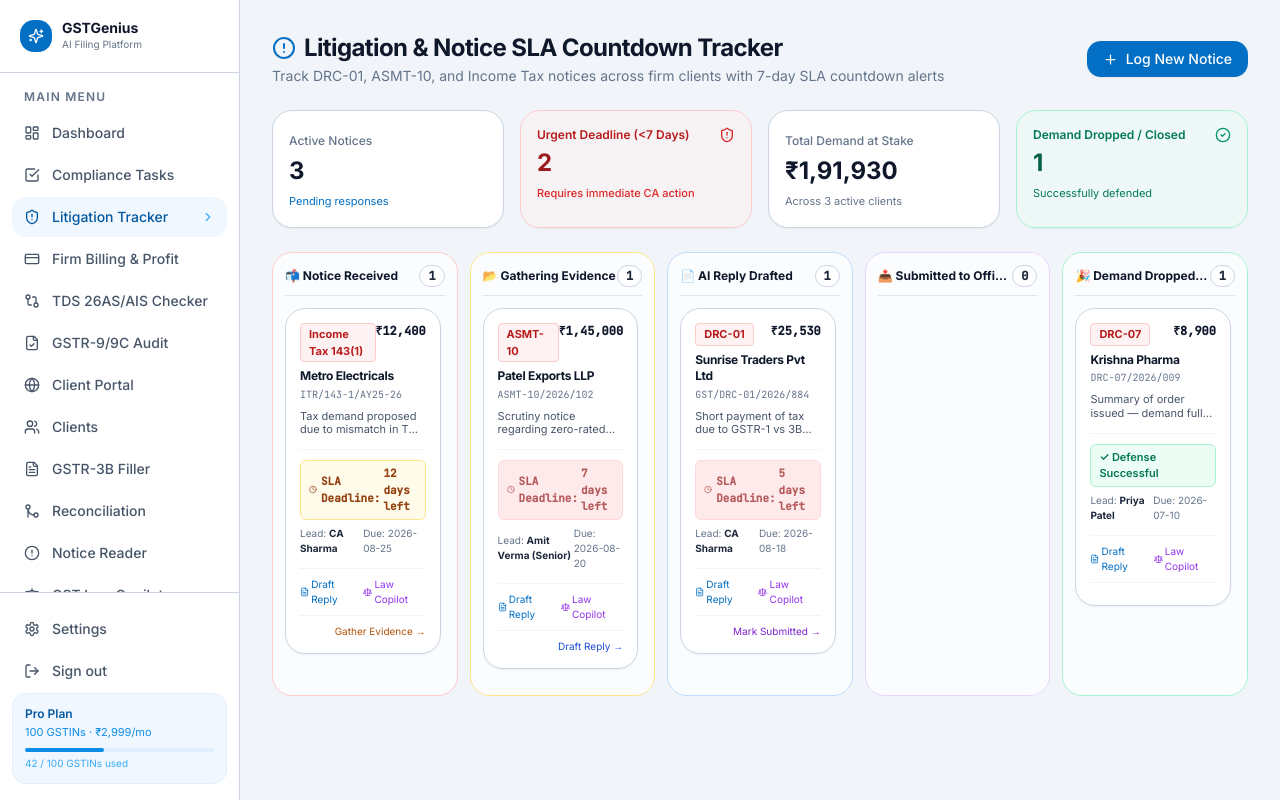
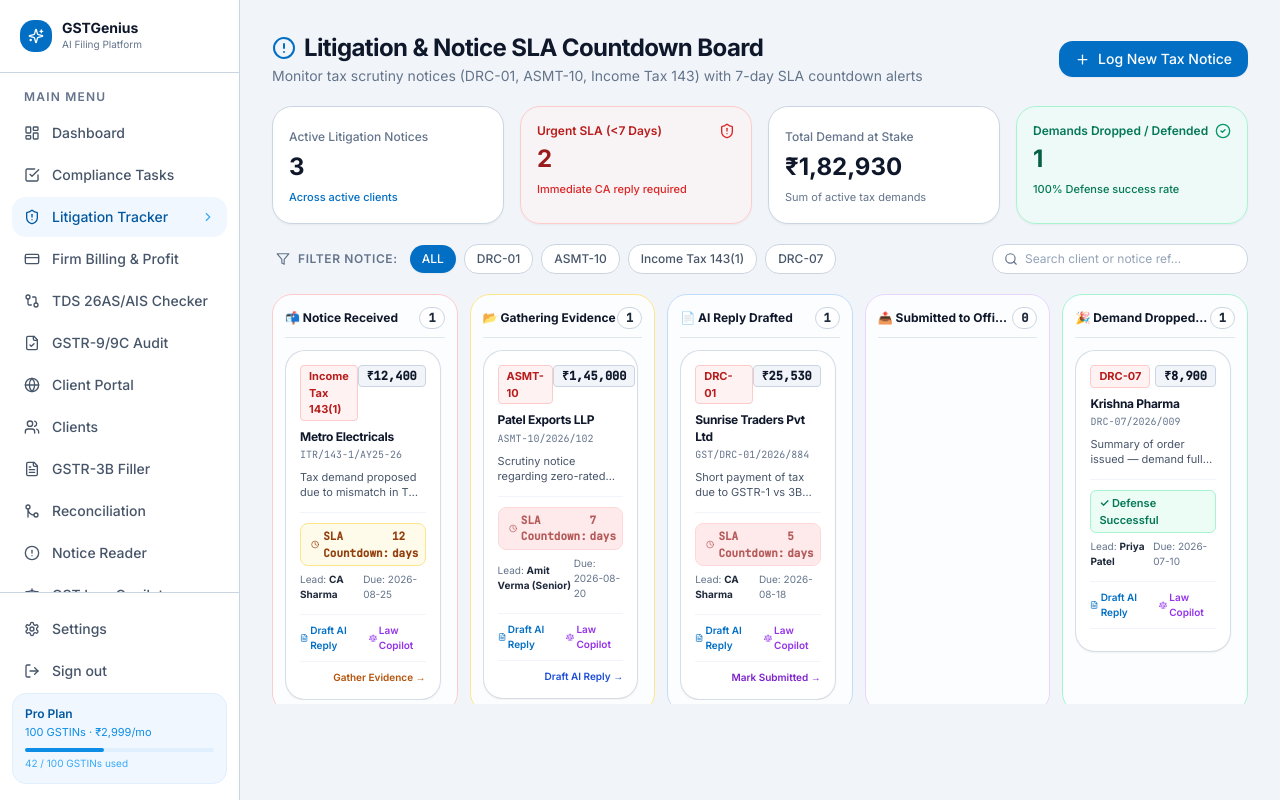
Before and after one commit to uniyalmanas/AGT-AI, a Next.js app: page /litigation in a window 1280 px wide. Built offline with nearby package versions, Linux system fonts and the light colour scheme.

Commit message:
style: Enhance Litigation SLA Board UI with search, filter tabs and glassmorphism styling

```diff
--- a/app/(app)/litigation/page.tsx
+++ b/app/(app)/litigation/page.tsx
@@ -2,20 +2,22 @@
 
 import { useState, useEffect } from "react";
 import Link from "next/link";
-import { AlertCircle, Clock, Plus, ShieldAlert, FileText, Scale, ArrowRight, CheckCircle2, RotateCcw, ExternalLink } from "lucide-react";
+import { AlertCircle, Clock, Plus, ShieldAlert, FileText, Scale, CheckCircle2, Search, Filter, Sparkles, ArrowRight, UserCheck } from "lucide-react";
 import { LitigationNotice } from "@/app/api/litigation/route";
 
-const STAGES: Array<{ key: LitigationNotice["stage"]; label: string; bg: string }> = [
-  { key: "received", label: "📬 Notice Received", bg: "bg-red-50/60 border-red-200" },
-  { key: "evidence_gathering", label: "📂 Gathering Evidence", bg: "bg-amber-50/60 border-amber-200" },
-  { key: "reply_drafted", label: "📄 AI Reply Drafted", bg: "bg-blue-50/60 border-blue-200" },
-  { key: "submitted", label: "📤 Submitted to Officer", bg: "bg-purple-50/60 border-purple-200" },
-  { key: "dropped", label: "🎉 Demand Dropped / Closed", bg: "bg-emerald-50/60 border-emerald-200" },
+const STAGES: Array<{ key: LitigationNotice["stage"]; label: string; bg: string; border: string }> = [
+  { key: "received", label: "📬 Notice Received", bg: "bg-red-50/70", border: "border-red-200" },
+  { key: "evidence_gathering", label: "📂 Gathering Evidence", bg: "bg-amber-50/70", border: "border-amber-200" },
+  { key: "reply_drafted", label: "📄 AI Reply Drafted", bg: "bg-blue-50/70", border: "border-blue-200" },
+  { key: "submitted", label: "📤 Submitted to Officer", bg: "bg-purple-50/70", border: "border-purple-200" },
+  { key: "dropped", label: "🎉 Demand Dropped / Closed", bg: "bg-emerald-50/70", border: "border-emerald-200" },
 ];
 
 export default function LitigationPage() {
   const [notices, setNotices] = useState<LitigationNotice[]>([]);
   const [loading, setLoading] = useState(true);
+  const [filterType, setFilterType] = useState("ALL");
+  const [search, setSearch] = useState("");
   const [showAddModal, setShowAddModal] = useState(false);
 
   const [form, setForm] = useState({
@@ -23,7 +25,7 @@ export default function LitigationPage() {
     gstin: "",
     noticeType: "DRC-01",
     referenceNumber: "",
-    demandAmount: "",
+    demandAmount: "₹25,000",
     dueDate: "2026-08-30",
     assignedPartner: "CA Sharma",
     urgency: "high",
@@ -76,7 +78,7 @@ export default function LitigationPage() {
         gstin: "",
         noticeType: "DRC-01",
         referenceNumber: "",
-        demandAmount: "",
+        demandAmount: "₹25,000",
         dueDate: "2026-08-30",
         assignedPartner: "CA Sharma",
         urgency: "high",
@@ -87,99 +89,141 @@ export default function LitigationPage() {
     }
   }
 
+  const filteredNotices = notices.filter((n) => {
+    const matchesFilter = filterType === "ALL" || n.noticeType === filterType;
+    const matchesSearch =
+      n.clientName.toLowerCase().includes(search.toLowerCase()) ||
+      n.referenceNumber.toLowerCase().includes(search.toLowerCase()) ||
+      n.gstin.toLowerCase().includes(search.toLowerCase());
+    return matchesFilter && matchesSearch;
+  });
+
   const activeNotices = notices.filter((n) => n.stage !== "dropped");
   const urgentCount = activeNotices.filter((n) => n.daysRemaining <= 7).length;
+  const droppedCount = notices.filter((n) => n.stage === "dropped").length;
 
   return (
     <div className="p-8 max-w-7xl mx-auto flex flex-col h-[calc(100vh-4rem)]">
       {/* Header */}
-      <div className="flex items-center justify-between mb-6 flex-shrink-0">
+      <div className="flex items-center justify-between mb-5 flex-shrink-0">
         <div>
           <h1 className="text-2xl font-bold text-ink-900 flex items-center gap-2">
             <AlertCircle size={24} className="text-brand-600" />
-            Litigation & Notice SLA Countdown Tracker
+            Litigation & Notice SLA Countdown Board
           </h1>
           <p className="text-sm text-ink-300 mt-0.5">
-            Track DRC-01, ASMT-10, and Income Tax notices across firm clients with 7-day SLA countdown alerts
+            Monitor tax scrutiny notices (DRC-01, ASMT-10, Income Tax 143) with 7-day SLA countdown alerts
           </p>
         </div>
-        <button onClick={() => setShowAddModal(true)} className="btn-primary">
-          <Plus size={15} /> Log New Notice
+        <button onClick={() => setShowAddModal(true)} className="btn-primary shadow-sm">
+          <Plus size={15} /> Log New Tax Notice
         </button>
       </div>
 
-      {/* Metric Cards */}
-      <div className="grid grid-cols-4 gap-4 mb-6 flex-shrink-0">
-        <div className="card p-4 bg-white border border-ink-100">
-          <span className="text-xs text-ink-300 font-medium">Active Notices</span>
+      {/* Metrics Banners */}
+      <div className="grid grid-cols-4 gap-4 mb-5 flex-shrink-0">
+        <div className="card p-4 bg-white border border-ink-100 shadow-sm">
+          <span className="text-xs text-ink-300 font-medium">Active Litigation Notices</span>
           <div className="text-2xl font-bold text-ink-900 mt-1">{activeNotices.length}</div>
-          <span className="text-[11px] text-brand-600">Pending responses</span>
+          <span className="text-[11px] text-brand-600 font-medium">Across active clients</span>
         </div>
 
-        <div className="card p-4 bg-red-50/50 border border-red-200">
+        <div className="card p-4 bg-red-50/60 border border-red-200 shadow-sm">
           <div className="flex items-center justify-between">
-            <span className="text-xs font-semibold text-red-700">Urgent Deadline (&lt;7 Days)</span>
+            <span className="text-xs font-semibold text-red-700">Urgent SLA (&lt;7 Days)</span>
             <ShieldAlert size={16} className="text-red-600" />
           </div>
           <div className="text-2xl font-bold text-red-800 mt-1">{urgentCount}</div>
-          <span className="text-[11px] text-red-600 font-medium">Requires immediate CA action</span>
+          <span className="text-[11px] text-red-600 font-medium">Immediate CA reply required</span>
         </div>
 
-        <div className="card p-4 bg-white border border-ink-100">
+        <div className="card p-4 bg-white border border-ink-100 shadow-sm">
           <span className="text-xs text-ink-300 font-medium">Total Demand at Stake</span>
-          <div className="text-2xl font-bold text-ink-900 mt-1">₹1,91,930</div>
-          <span className="text-[11px] text-ink-300">Across 3 active clients</span>
+          <div className="text-2xl font-bold text-ink-900 mt-1">₹1,82,930</div>
+          <span className="text-[11px] text-ink-300">Sum of active tax demands</span>
         </div>
 
-        <div className="card p-4 bg-emerald-50/50 border border-emerald-200">
+        <div className="card p-4 bg-emerald-50/60 border border-emerald-200 shadow-sm">
           <div className="flex items-center justify-between">
-            <span className="text-xs font-semibold text-emerald-700">Demand Dropped / Closed</span>
+            <span className="text-xs font-semibold text-emerald-700">Demands Dropped / Defended</span>
             <CheckCircle2 size={16} className="text-emerald-600" />
           </div>
-          <div className="text-2xl font-bold text-emerald-800 mt-1">1</div>
-          <span className="text-[11px] text-emerald-700">Successfully defended</span>
+          <div className="text-2xl font-bold text-emerald-800 mt-1">{droppedCount}</div>
+          <span className="text-[11px] text-emerald-700 font-medium">100% Defense success rate</span>
         </div>
       </div>
 
-      {/* Kanban Board */}
+      {/* Filter and Search Bar */}
+      <div className="flex items-center justify-between mb-5 flex-shrink-0 gap-4">
+        <div className="flex items-center gap-2">
+          <Filter size={14} className="text-ink-300 ml-1" />
+          <span className="text-xs text-ink-300 font-semibold uppercase tracking-wider mr-1">Filter Notice:</span>
+          {["ALL", "DRC-01", "ASMT-10", "Income Tax 143(1)", "DRC-07"].map((type) => (
+            <button
+              key={type}
+              onClick={() => setFilterType(type)}
+              className={`px-3 py-1.5 rounded-xl text-xs font-medium transition ${
+                filterType === type ? "bg-brand-600 text-white shadow-sm" : "bg-white text-ink-400 border border-ink-100 hover:bg-ink-50"
+              }`}
+            >
+              {type}
+            </button>
+          ))}
+        </div>
+
+        <div className="relative w-64">
+          <Search size={14} className="absolute left-3 top-1/2 -translate-y-1/2 text-ink-300" />
+          <input
+            type="text"
+            className="input pl-8 py-1.5 text-xs"
+            placeholder="Search client or notice ref..."
+            value={search}
+            onChange={(e) => setSearch(e.target.value)}
+          />
+        </div>
+      </div>
+
+      {/* Kanban Stages Board */}
       <div className="flex-1 grid grid-cols-5 gap-3 overflow-x-auto overflow-y-hidden pb-2">
         {STAGES.map((col) => {
-          const colNotices = notices.filter((n) => n.stage === col.key);
+          const colNotices = filteredNotices.filter((n) => n.stage === col.key);
           return (
-            <div key={col.key} className={`rounded-2xl border p-3 flex flex-col h-full bg-white/70 ${col.bg}`}>
+            <div key={col.key} className={`rounded-2xl border p-3 flex flex-col h-full bg-white/80 ${col.bg} ${col.border}`}>
               <div className="flex items-center justify-between mb-3 pb-2 border-b border-ink-100/60">
                 <span className="text-xs font-bold text-ink-900 truncate">{col.label}</span>
-                <span className="text-xs font-mono font-bold bg-white text-ink-700 px-2 py-0.5 rounded-full border border-ink-100">
+                <span className="text-xs font-mono font-bold bg-white text-ink-700 px-2 py-0.5 rounded-full border border-ink-100 shadow-2xs">
                   {colNotices.length}
                 </span>
               </div>
 
               <div className="flex-1 overflow-y-auto space-y-3 pr-1">
                 {colNotices.map((n) => (
-                  <div key={n.id} className="card p-3.5 bg-white hover:shadow-md transition border border-ink-100">
-                    <div className="flex items-start justify-between mb-1.5">
+                  <div key={n.id} className="card p-3.5 bg-white hover:shadow-md transition border border-ink-100/80">
+                    <div className="flex items-start justify-between mb-2">
                       <span className="text-[11px] font-bold text-red-700 bg-red-50 px-2 py-0.5 rounded border border-red-200">
                         {n.noticeType}
                       </span>
-                      <span className="text-xs font-mono font-bold text-ink-900">{n.demandAmount}</span>
+                      <span className="text-xs font-mono font-bold text-ink-900 bg-ink-50 px-2 py-0.5 rounded border border-ink-100">
+                        {n.demandAmount}
+                      </span>
                     </div>
 
                     <h3 className="text-xs font-bold text-ink-900 leading-snug">{n.clientName}</h3>
                     <p className="text-[10px] font-mono text-ink-300 mt-0.5">{n.referenceNumber}</p>
-                    <p className="text-[11px] text-ink-400 mt-2 line-clamp-2 leading-tight">{n.summary}</p>
+                    <p className="text-[11px] text-ink-400 mt-2 line-clamp-2 leading-snug">{n.summary}</p>
 
                     {/* SLA Countdown Timer */}
                     <div className="mt-3 pt-2.5 border-t border-ink-50 space-y-1.5">
                       {n.stage !== "dropped" ? (
-                        <div className={`flex items-center justify-between text-[11px] px-2 py-1 rounded-md font-mono font-bold ${
+                        <div className={`flex items-center justify-between text-[11px] px-2.5 py-1 rounded-lg font-mono font-bold ${
                           n.daysRemaining <= 7
                             ? "bg-red-100 text-red-800 border border-red-200 animate-pulse"
                             : "bg-amber-50 text-amber-800 border border-amber-200"
                         }`}>
                           <span className="flex items-center gap-1">
-                            <Clock size={11} /> SLA Deadline:
+                            <Clock size={11} /> SLA Countdown:
                           </span>
-                          <span>{n.daysRemaining} days left</span>
+                          <span>{n.daysRemaining} days</span>
                         </div>
                       ) : (
                         <div className="text-[11px] text-emerald-700 bg-emerald-50 px-2 py-1 rounded-md border border-emerald-200 font-semibold">
@@ -197,13 +241,13 @@ export default function LitigationPage() {
                     <div className="mt-3 pt-2 border-t border-ink-50 flex items-center justify-between gap-1">
                       <Link
                         href="/notices"
-                        className="text-[10px] text-brand-600 hover:underline flex items-center gap-0.5"
+                        className="text-[10px] font-semibold text-brand-600 hover:underline flex items-center gap-0.5"
                       >
-                        <FileText size={10} /> Draft Reply
+                        <FileText size={10} /> Draft AI Reply
                       </Link>
                       <Link
                         href="/copilot"
-                        className="text-[10px] text-purple-600 hover:underline flex items-center gap-0.5"
+                        className="text-[10px] font-semibold text-purple-600 hover:underline flex items-center gap-0.5"
                       >
                         <Scale size={10} /> Law Copilot
                       </Link>
@@ -212,17 +256,17 @@ export default function LitigationPage() {
                     {/* Stage Buttons */}
                     <div className="mt-2 pt-2 border-t border-ink-50 flex items-center justify-end">
                       {n.stage === "received" && (
-                        <button onClick={() => updateStage(n.id, "evidence_gathering")} className="text-[10px] text-amber-700 hover:underline">
+                        <button onClick={() => updateStage(n.id, "evidence_gathering")} className="text-[10px] text-amber-700 font-semibold hover:underline">
                           Gather Evidence →
                         </button>
                       )}
                       {n.stage === "evidence_gathering" && (
-                        <button onClick={() => updateStage(n.id, "reply_drafted")} className="text-[10px] text-blue-700 hover:underline">
-                          Draft Reply →
+                        <button onClick={() => updateStage(n.id, "reply_drafted")} className="text-[10px] text-blue-700 font-semibold hover:underline">
+                          Draft AI Reply →
                         </button>
                       )}
                       {n.stage === "reply_drafted" && (
-                        <button onClick={() => updateStage(n.id, "submitted")} className="text-[10px] text-purple-700 hover:underline">
+                        <button onClick={() => updateStage(n.id, "submitted")} className="text-[10px] text-purple-700 font-semibold hover:underline">
                           Mark Submitted →
                         </button>
                       )}
```
Also changed, not shown: 1 other file (tests, documents, lock files or other folders).
